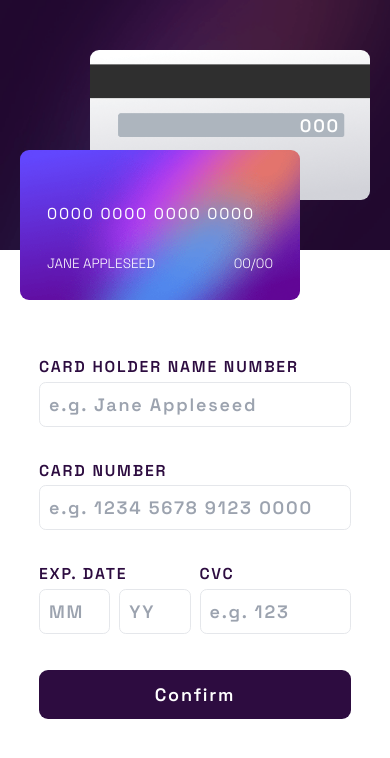
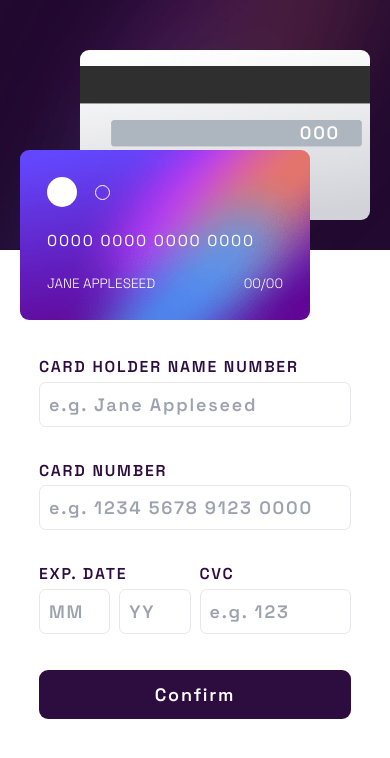
Before and after one commit to JuliCoDev/interactive_card, a React (Create React App) app: page / in a window 390 px wide. Shown: the top 758 px of the page. Built offline with nearby package versions, Linux system fonts and the light colour scheme.

Commit message:
Add design circles in front card

```diff
--- a/src/components/Cards/CardBack.jsx
+++ b/src/components/Cards/CardBack.jsx
@@ -4,7 +4,7 @@ export default function CardBack({cvc}){
     return(
         <Card className="bg-[url('./assets/bg-card-back.png')]">
             <div className="absolute w-full md:relative">
-                <p className="relative text-white text-right top-[60px] right-[30px] lg:top-[90px] lg:right-[45px]">{cvc}</p>
+                <p className="relative text-white text-right top-[67px] right-[30px] lg:top-[90px] lg:right-[45px]">{cvc}</p>
             </div>
         </Card>
     )
--- a/src/components/Cards/CardFront.jsx
+++ b/src/components/Cards/CardFront.jsx
@@ -8,8 +8,12 @@ export default function CardFront({cardValues}){
     return(
 
         <Card className={`text-white bg-[url("./assets/bg-card-front.png")] p-6`}>
+            <div className="flex items-center">
+                <div className="w-[30px] h-[30px] bg-white rounded-full lg:w-[40px] lg:h-[40px]"></div>
+                <div className="ml-4 w-[15px] h-[15px] border border-white rounded-full"></div>
+            </div>
             <div className="font-medium text-sm">
-                <p className="absolute bottom-1/2">{cardNumber}</p>
+                <p className="absolute bottom-[40%]">{cardNumber}</p>
             </div>
             <div className="font-light text-xs tracking-normal">
                 <p className="absolute bottom-6 w-3/5 whitespace-pre-wrap">
--- a/src/components/Field.jsx
+++ b/src/components/Field.jsx
@@ -1,10 +1,8 @@
 import { useContext } from "react";
 import { FieldsContext } from "../context/FieldsContext";
-import ErrorInput from "../styleComponents/ErrorInput"
 import Label from "../styleComponents/Label";
 const Field = ({
     children,
-    errors,
     nameField
 }) =>{
 
--- a/src/styleComponents/Card.jsx
+++ b/src/styleComponents/Card.jsx
@@ -3,7 +3,7 @@ import tw from "tailwind-styled-components";
 const Card = tw.div`
     rounded-lg
     bg-blue-300
-    w-[280px]
+    w-[290px]
     h-card-mobile
     uppercase
     bg-cover
--- a/tailwind.config.js
+++ b/tailwind.config.js
@@ -18,7 +18,7 @@ module.exports = {
 
       },
       height: {
-        'card-mobile' : '150px'
+        'card-mobile' : '170px'
       }
     },
   },
```
